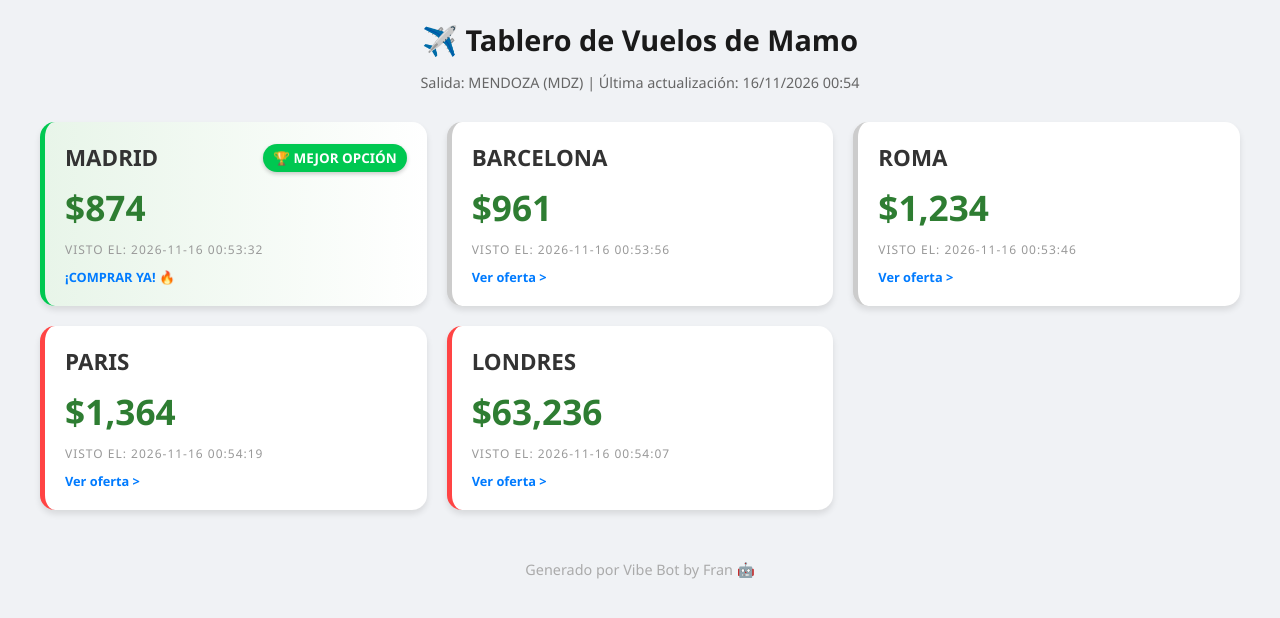
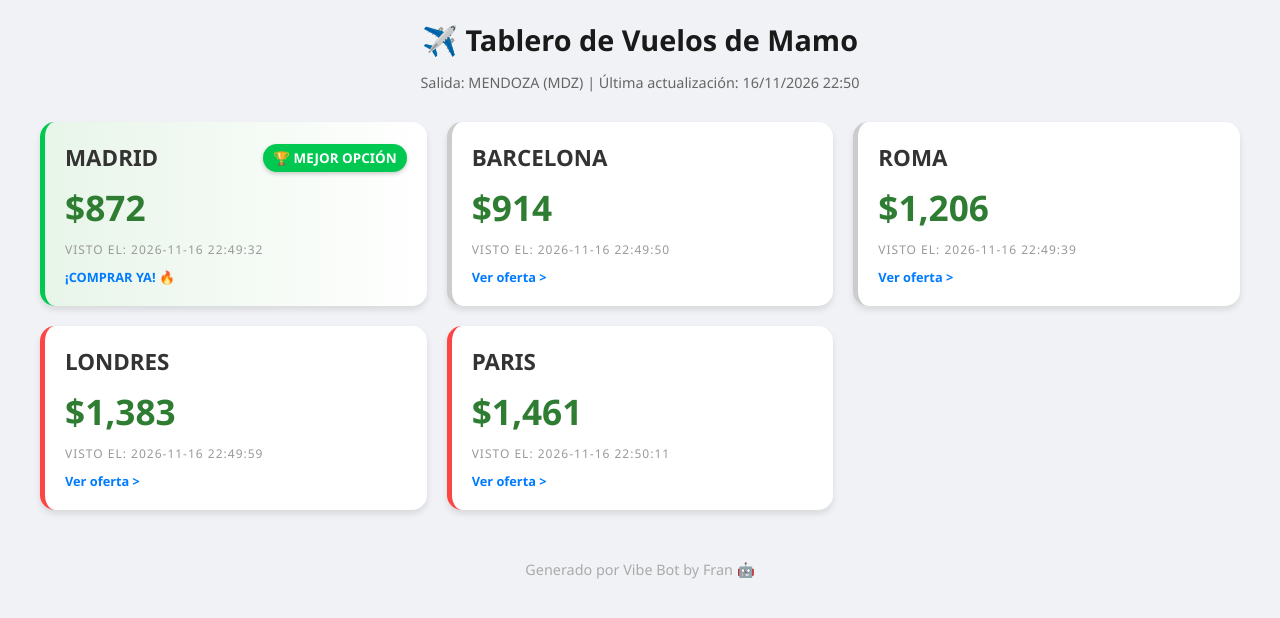
Before and after one commit to franciscolaria-commits/vibe-travel-bot, a plain HTML site: page index.html in a window 1280 px wide. Drawn offline with Linux system fonts and the light colour scheme.

Commit message:
deploy: 86872cc3f2a080860c89286d488f3e7b843e53a5

```diff
--- a/index.html
+++ b/index.html
@@ -65,7 +65,7 @@
     <body>
         <div class="header">
             <h1>✈️ Tablero de Vuelos de Mamo</h1>
-            <p>Salida: MENDOZA (MDZ) | Última actualización: 16/11/2026 00:54</p>
+            <p>Salida: MENDOZA (MDZ) | Última actualización: 16/11/2026 22:50</p>
         </div>
 
         <div class="container">
@@ -73,8 +73,8 @@
         <a href="https://www.turismocity.com.ar/vuelos-baratos-a-MAD-Barajas?currency=USD&flexDates=true&from=MDZ" target="_blank">
             <div class="card winner">
                 <div class="destination">MADRID <span class="badge badge-win">🏆 MEJOR OPCIÓN</span></div>
-                <div class="price">$874</div>
-                <div class="date">Visto el: 2026-11-16 00:53:32</div>
+                <div class="price">$872</div>
+                <div class="date">Visto el: 2026-11-16 22:49:32</div>
                 <span class="cta">¡COMPRAR YA! 🔥</span>
             </div>
         </a>
@@ -82,8 +82,8 @@
         <a href="https://www.turismocity.com.ar/vuelos-baratos-a-BCN-Barcelona_Intl?currency=USD&flexDates=true&from=MDZ" target="_blank">
             <div class="card normal">
                 <div class="destination">BARCELONA </div>
-                <div class="price">$961</div>
-                <div class="date">Visto el: 2026-11-16 00:53:56</div>
+                <div class="price">$914</div>
+                <div class="date">Visto el: 2026-11-16 22:49:50</div>
                 <span class="cta">Ver oferta ></span>
             </div>
         </a>
@@ -91,8 +91,17 @@
         <a href="https://www.turismocity.com.ar/vuelos-baratos-a-ROM-Roma_Italia?currency=USD&flexDates=true&from=MDZ" target="_blank">
             <div class="card normal">
                 <div class="destination">ROMA </div>
-                <div class="price">$1,234</div>
-                <div class="date">Visto el: 2026-11-16 00:53:46</div>
+                <div class="price">$1,206</div>
+                <div class="date">Visto el: 2026-11-16 22:49:39</div>
+                <span class="cta">Ver oferta ></span>
+            </div>
+        </a>
+
+        <a href="https://www.turismocity.com.ar/vuelos-baratos-a-LON-Londres_Reino_Unido?currency=USD&flexDates=true&from=MDZ" target="_blank">
+            <div class="card expensive">
+                <div class="destination">LONDRES </div>
+                <div class="price">$1,383</div>
+                <div class="date">Visto el: 2026-11-16 22:49:59</div>
                 <span class="cta">Ver oferta ></span>
             </div>
         </a>
@@ -100,17 +109,8 @@
         <a href="https://www.turismocity.com.ar/vuelos-baratos-a-PAR-Paris_Francia?currency=USD&flexDates=true&from=MDZ" target="_blank">
             <div class="card expensive">
                 <div class="destination">PARIS </div>
-                <div class="price">$1,364</div>
-                <div class="date">Visto el: 2026-11-16 00:54:19</div>
-                <span class="cta">Ver oferta ></span>
-            </div>
-        </a>
-
-        <a href="https://www.turismocity.com.ar/vuelos-baratos-a-LON-Londres_Reino_Unido?currency=USD&flexDates=true&from=MDZ" target="_blank">
-            <div class="card expensive">
-                <div class="destination">LONDRES </div>
-                <div class="price">$63,236</div>
-                <div class="date">Visto el: 2026-11-16 00:54:07</div>
+                <div class="price">$1,461</div>
+                <div class="date">Visto el: 2026-11-16 22:50:11</div>
                 <span class="cta">Ver oferta ></span>
             </div>
         </a>
```
